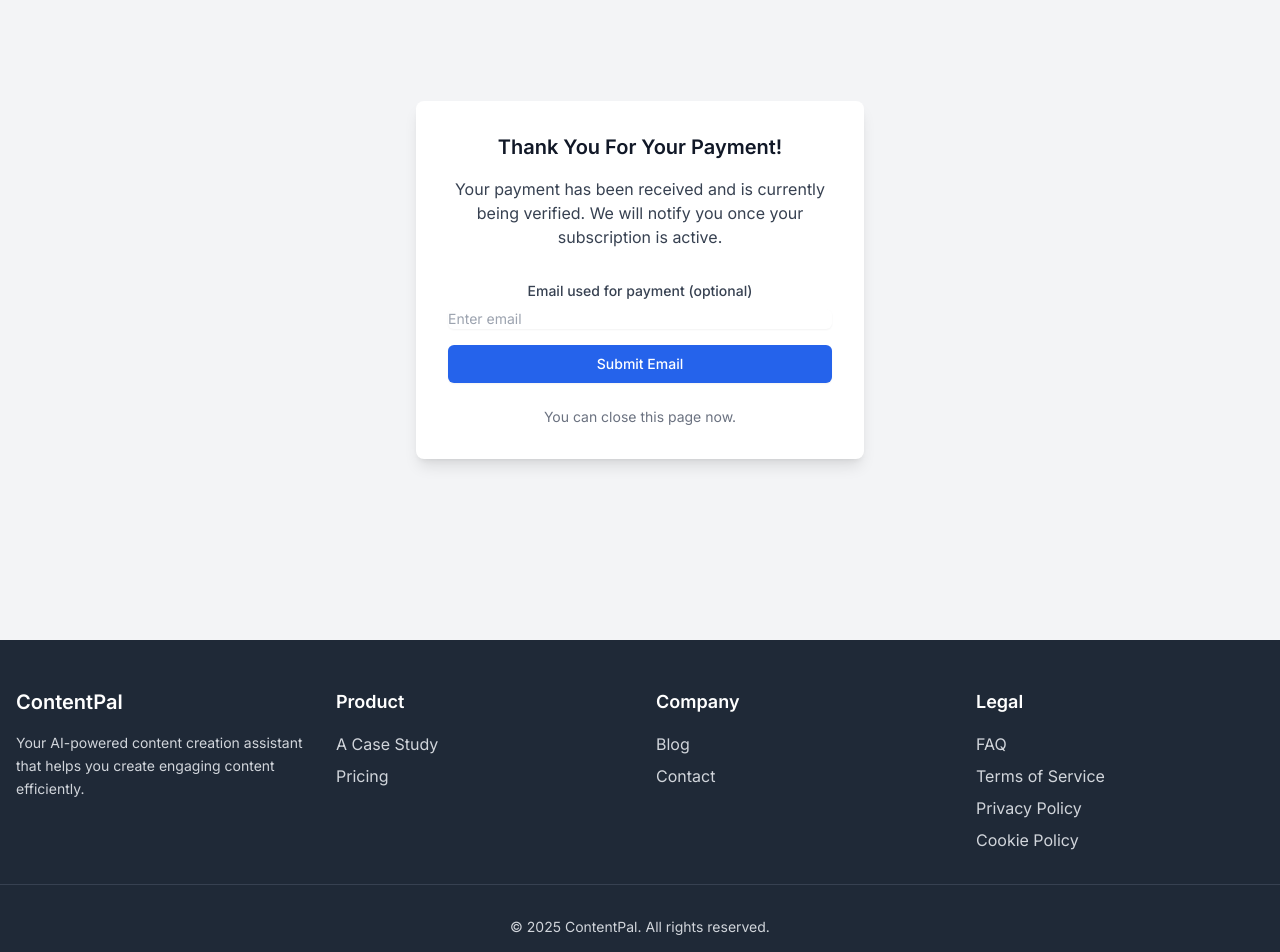
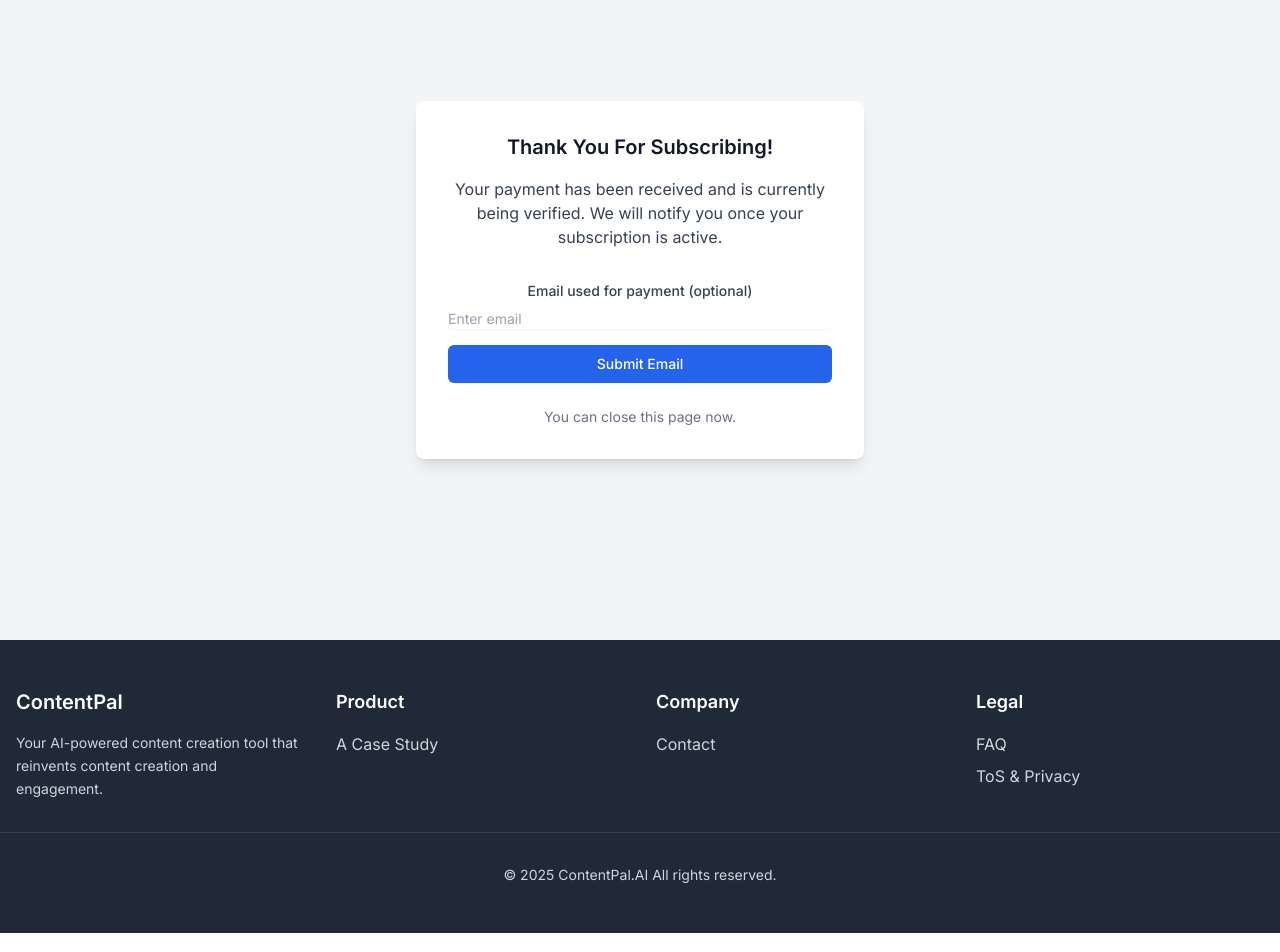
Before and after one commit to Jeskah98/ContentPal, a Next.js app: page /verify-payment in a window 1280 px wide. Shown: the part 160-1112 px from the top of the page. Built offline with nearby package versions, Linux system fonts and the light colour scheme; no server answers.

Commit message:
v1 again

```diff
--- a/src/app/subscribe/page.tsx
+++ b/src/app/subscribe/page.tsx
@@ -7,15 +7,6 @@ import { useRouter } from 'next/navigation';
 
 export default function SubscribePage() {
   const subscriptionTiers = [
-    {
-      name: 'Free',
-      price: '$0',
-      description: 'Free Trial',
-      features: [
-        ''
-      ],
-      highlight: false,
-    },
     {
       name: 'Starter',
       price: '$297',
@@ -70,10 +61,9 @@ export default function SubscribePage() {
 
   // Map tier names directly to Payment Link URLs
   const paymentLinks: { [key: string]: string | null } = {
-    Free: 'https://buy.stripe.com/test_5kQaEZ8T34d0dtpexrdZ602',
-    Starter: 'https://buy.stripe.com/test_00w5kF8T3dNA0GD74ZdZ601',
-    Professional: 'https://buy.stripe.com/test_00w5kF8T3dNA0GD74ZdZ601',
-    Enterprise: 'https://buy.stripe.com/test_cNiaEZ1qBdNAfBxgFzdZ603',
+    Starter: 'https://buy.stripe.com/8x200i5Tk5PG80w6s4gEg00',
+    Professional: 'https://buy.stripe.com/00w8wO4Pg5PGcgMbMogEg01',
+    Enterprise: 'https://buy.stripe.com/00w6oG81sfqggx2eYAgEg03',
   };
 
   const handleCheckout = (tierName: string) => {
--- a/src/app/verify-payment/page.tsx
+++ b/src/app/verify-payment/page.tsx
@@ -33,7 +33,7 @@ const VerifyPaymentPage: React.FC = () => {
       </header>
       <main className="flex-grow flex items-center justify-center px-4 sm:px-6 lg:px-8">
         <div className="max-w-md w-full text-center bg-white p-8 rounded-lg shadow-lg">
-          <h2 className="text-xl font-semibold text-gray-900 mb-4">Thank You For Your Payment!</h2>
+          <h2 className="text-xl font-semibold text-gray-900 mb-4">Thank You For Subscribing!</h2>
           <p className="text-gray-700">
             Your payment has been received and is currently being verified. We will notify you once your subscription is active.
           </p>
--- a/src/components/FloatingNav.tsx
+++ b/src/components/FloatingNav.tsx
@@ -8,6 +8,7 @@ import { useAuth } from '@/context/AuthContext'
 
 const mainNavItems = [
   { name: 'Home', href: '/' },
+  { name: 'Pricing', href: '/subscribe' },
   { name: 'Case Study', href: '/casestudy' },
   { name: 'FAQ', href: '/faq' },
   { name: 'Legal', href: '/legal' },
--- a/src/components/Footer.tsx
+++ b/src/components/Footer.tsx
@@ -8,7 +8,7 @@ export default function Footer() {
         <div>
           <h3 className="text-xl font-semibold text-white mb-4">ContentPal</h3>
           <p className="text-sm leading-relaxed">
-            Your AI-powered content creation assistant that helps you create engaging content efficiently.
+            Your AI-powered content creation tool that reinvents content creation and engagement.
           </p>
         </div>
 
@@ -17,7 +17,6 @@ export default function Footer() {
           <h4 className="text-lg font-semibold text-white mb-4">Product</h4>
           <ul>
             <li className="mb-2"><Link href="/casestudy" className="hover:text-white transition-colors duration-200">A Case Study</Link></li>
-            <li className="mb-2"><Link href="/subscribe" className="hover:text-white transition-colors duration-200">Pricing</Link></li>
           </ul>
         </div>
 
@@ -25,7 +24,6 @@ export default function Footer() {
         <div>
           <h4 className="text-lg font-semibold text-white mb-4">Company</h4>
           <ul>
-            <li className="mb-2"><Link href="/blog" className="hover:text-white transition-colors duration-200">Blog</Link></li>
             <li><Link href="/contact" className="hover:text-white transition-colors duration-200">Contact</Link></li>
           </ul>
         </div>
@@ -35,15 +33,13 @@ export default function Footer() {
           <h4 className="text-lg font-semibold text-white mb-4">Legal</h4>
           <ul>
             <li className="mb-2"><Link href="/faq" className="hover:text-white transition-colors duration-200">FAQ</Link></li>
-            <li className="mb-2"><Link href="/legal" className="hover:text-white transition-colors duration-200">Terms of Service</Link></li>
-            <li className="mb-2"><Link href="/legal" className="hover:text-white transition-colors duration-200">Privacy Policy</Link></li>
-            <li><Link href="/cookie" className="hover:text-white transition-colors duration-200">Cookie Policy</Link></li>
+            <li className="mb-2"><Link href="/legal" className="hover:text-white transition-colors duration-200">ToS & Privacy</Link></li>
           </ul>
         </div>
       </div>
 
       <div className="container mx-auto px-4 mt-8 border-t border-gray-700 pt-8 text-center text-sm">
-        <p>© 2025 ContentPal. All rights reserved.</p>
+        <p>© 2025 ContentPal.AI All rights reserved.</p>
         {/* Optional: Add social media links here later */}
         {/* <div className="flex justify-center space-x-4 mt-4">
           <a href="#" className="text-gray-400 hover:text-white transition-colors duration-200">
--- a/src/components/Pricing.tsx
+++ b/src/components/Pricing.tsx
@@ -9,7 +9,7 @@ export default function DynamicPricing() {
   const plans = [
     {
       name: 'Starter',
-      price: annualBilling ? '$2,950' : '$295',
+      price: annualBilling ? '$3,564' : '$297',
       description: 'Perfect for individual creators',
       features: [
         'Single platform social media management with analytics',
@@ -21,7 +21,7 @@ export default function DynamicPricing() {
     },
     {
       name: 'Professional',
-      price: annualBilling ? '$5,950' : '$595',
+      price: annualBilling ? '$7,164' : '$597',
       description: 'For growing brands & agencies',
       features: [
         'Dual platform social media management with analytics',
@@ -37,7 +37,7 @@ export default function DynamicPricing() {
     },
     {
       name: 'Enterprise',
-      price: annualBilling ? '$10,950' : '$1950',
+      price: annualBilling ? '$13,164' : '$1,097',
       description: 'For large organizations',
       features: [
         '32 image posts interchangeable for platforms',
```
